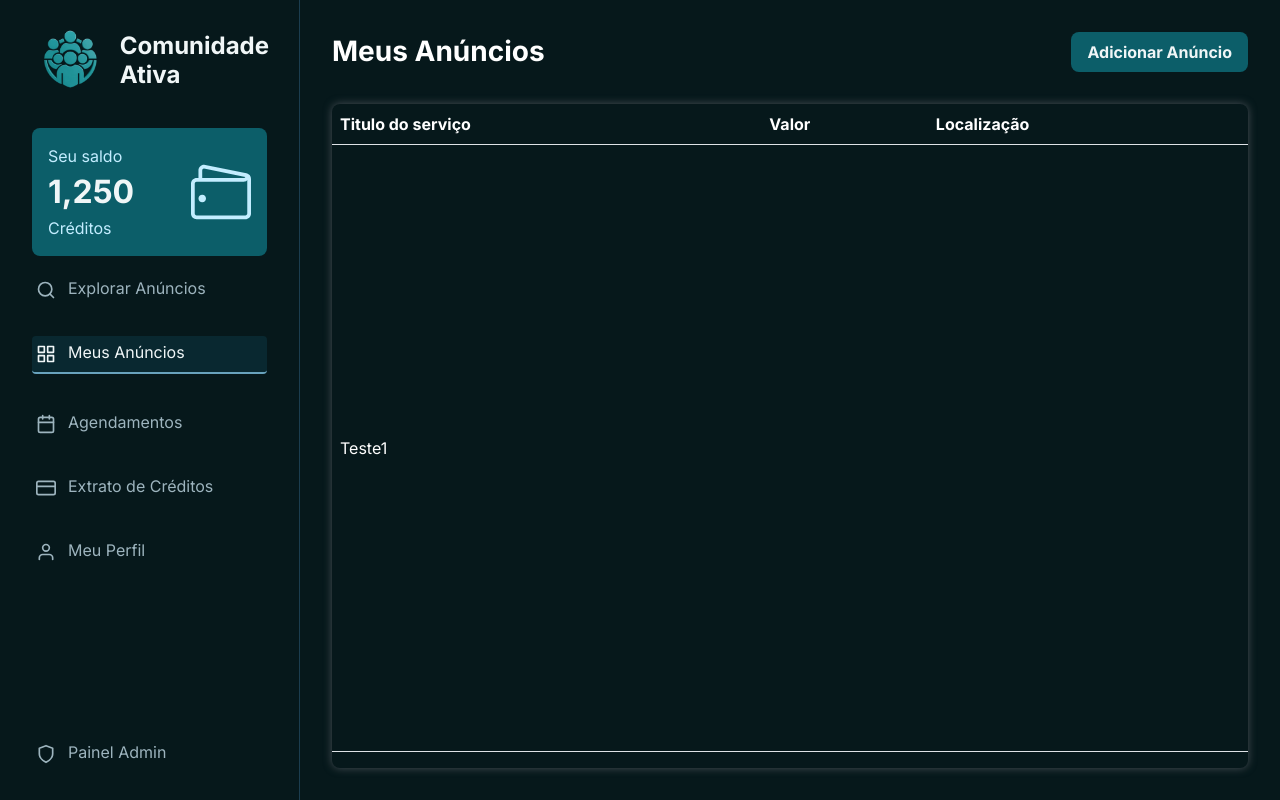
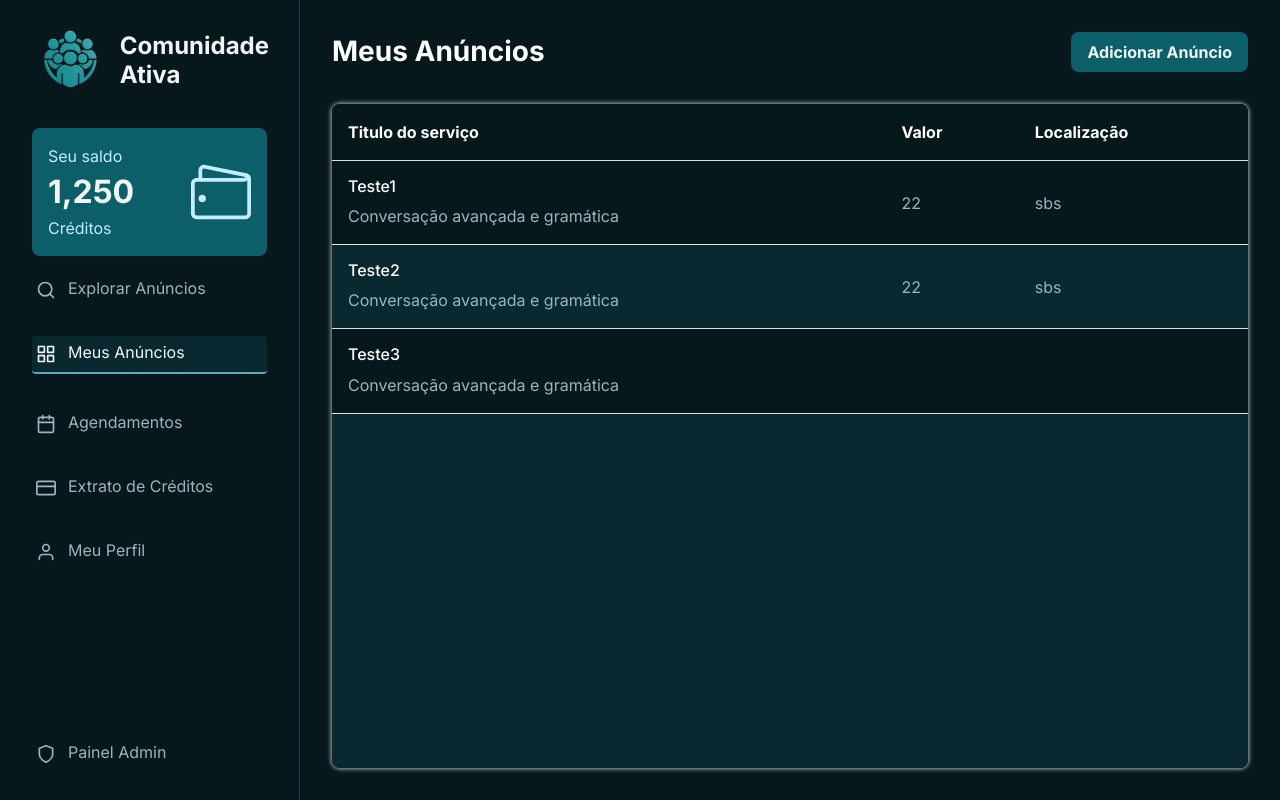
Before and after one commit to adceduardo/comunidade-ativa, a React (Vite) app: page /meus-anuncios in a window 1280 px wide. Built offline with nearby package versions, Linux system fonts and the light colour scheme.

Commit message:
[feat] adição de chamada de função e mehorias iniciais no visual das tabelas

```diff
--- a/src/components/CardService/CardService.jsx
+++ b/src/components/CardService/CardService.jsx
@@ -9,8 +9,6 @@ import { CustomButton } from "../CustomButtom/CustomButton";
 import { FiPlus } from "react-icons/fi";
 
 export function CardService({ handleClickDetails }) {
-  console.log(handleClickDetails);
-
   return (
     <div className="card">
       <DiYii size={30} className="card-ornament" />
--- a/src/components/CustomTable/CustomTable.css
+++ b/src/components/CustomTable/CustomTable.css
@@ -1,9 +1,43 @@
 .table-responsive {
   width: 100%;
-  display: flex;
+  background: var(--bg-card);
+  border-radius: 8px;
 
   h1 {
     color: var(--text-secondary);
+  }
+
+  .table {
+    --bs-table-color: #fff;
+    --bs-table-bg: transparent;
+
+    --bs-table-striped-color: #fff;
+    --bs-table-striped-bg: var(--bg-app);
+
+    thead {
+      border-radius: 8px;
+      background-color: var(--bg-app);
+
+    }
+
+    th {
+      padding: var(--s-md);
+    }
+    td {
+      padding: var(--s-md);
+    }
+
+    tbody{
+      td{
+        color: var(--text-secondary);
+      }
+
+      h4{
+        font-size: var(--fs-md);
+        color: #fff;
+      }
+
+    }
   }
 
   .empty-table {
--- a/src/components/CustomTable/CustomTable.jsx
+++ b/src/components/CustomTable/CustomTable.jsx
@@ -3,14 +3,14 @@ import { TbFaceIdError } from "react-icons/tb";
 
 export function CustomTable({ columns = [], data = [], rowKey = "id" }) {
   return (
-    <div className="table-responsive">
+    <div className="table-responsive ">
       {data.length === 0 ? (
         <div className="empty-table">
           <h1>Sem dados para visualização</h1>
           <TbFaceIdError size={50} />
         </div>
       ) : (
-        <table className="table align-middle">
+        <table className="table table-striped align-middle">
           <thead>
             <tr>
               {columns.map(({ key, label }) => (
@@ -21,8 +21,8 @@ export function CustomTable({ columns = [], data = [], rowKey = "id" }) {
           <tbody>
             {data.map((row) => (
               <tr key={row[rowKey]}>
-                {columns.map(({ key }) => (
-                  <td key={key}>{row[key]}</td>
+                {columns.map(({ key, render }) => (
+                  <td key={key}>{render ? render(row) : row[key]}</td>
                 ))}
               </tr>
             ))}
--- a/src/components/MyAdsContent/MyAdsContent.css
+++ b/src/components/MyAdsContent/MyAdsContent.css
@@ -16,7 +16,7 @@
   }
 
   .content{
-    box-shadow: 0px 0px 8px 0px var(--bs-gray-700);
+    box-shadow: 0px 0px 4px 1px var(--bs-gray-500);
     width: 100%;
     display: flex;
     flex: 1;
--- a/src/components/MyAdsContent/MyAdsContent.jsx
+++ b/src/components/MyAdsContent/MyAdsContent.jsx
@@ -7,6 +7,15 @@ export function MyAdsContent() {
     {
       key: "title",
       label: "Titulo do serviço",
+      render: (dataRow) => {
+        const {title, description} = dataRow
+        return(
+          <div className="d-flex" style={{flexDirection: "column", gap: "8px"}}>
+            <h4>{title}</h4>
+            <p>{description}</p>
+          </div>
+        )
+      }
     },
     {
       key: "price",
@@ -22,6 +31,21 @@ export function MyAdsContent() {
     {
       id: 1,
       title: "Teste1",
+      description: "Conversação avançada e gramática",
+      price: "22",
+      local: "sbs",
+    },
+    {
+      id: 2,
+      title: "Teste2",
+      description: "Conversação avançada e gramática",
+      price: "22",
+      local: "sbs",
+    },
+    {
+      id: 3,
+      title: "Teste3",
+      description: "Conversação avançada e gramática",
     },
   ];
 
--- a/src/styles/global.css
+++ b/src/styles/global.css
@@ -61,7 +61,8 @@ h1 {
 
 p,
 h1,
-h3 {
+h3,
+h4 {
   margin: 0;
 }
 
@@ -146,14 +147,3 @@ textarea {
     }
   }
 }
-
-.table {
-  --bs-table-color: #fff;
-  --bs-table-bg: transparent;
-}
-
-.tbody {
-  tr {
-    height: min-content;
-  }
-}
```
